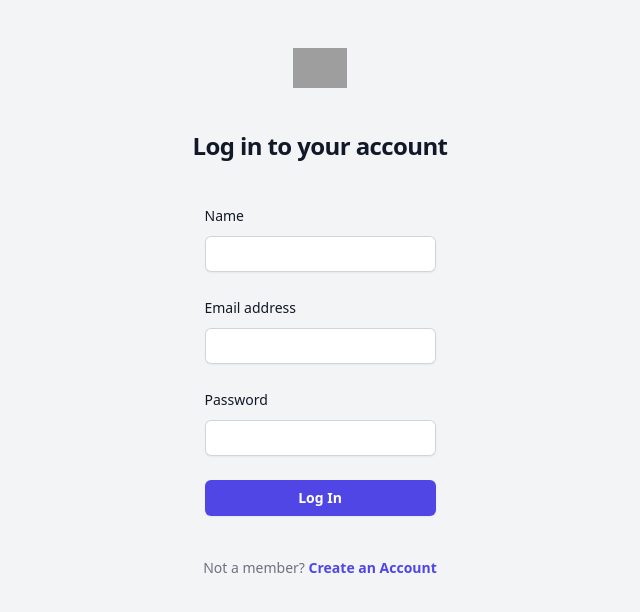
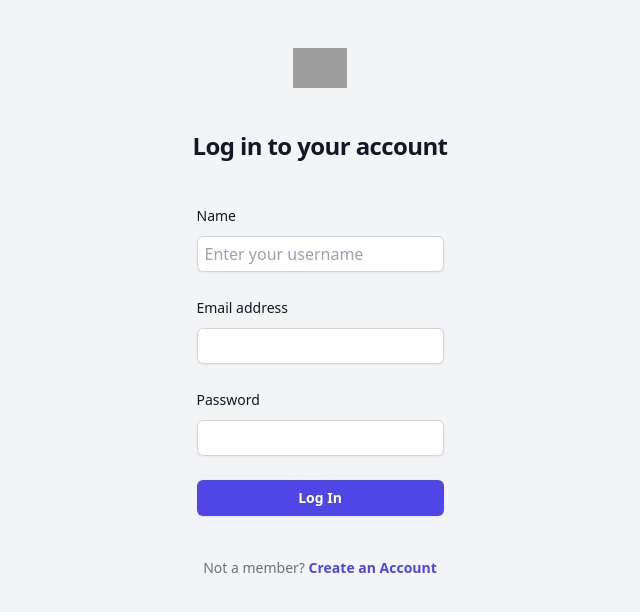
Before and after one commit to amreshpro/ecommerce-website, a React (Vite) app: page /login in a window 1280 px wide. Shown: the top 612 px of the page, without its empty margins (320-960 px from the left). Built offline with nearby package versions, Linux system fonts and the light colour scheme; grey boxes are pictures that could not be loaded.

Commit message:
improved login

```diff
--- a/src/app/components/Login.jsx
+++ b/src/app/components/Login.jsx
@@ -67,9 +67,10 @@ dispatch(userLoginDetailsForStore(user))
                       name="name"
                       type="text"
                       autoComplete="name"
+                      placeholder="Enter your username"
                       required
                       onChange={(e)=>{setUser({...user,name:e.target.value})}}
-                      className="block w-full rounded-md border-0 py-1.5 text-gray-900 shadow-sm ring-1 ring-inset ring-gray-300 placeholder:text-gray-400 focus:ring-2 focus:ring-inset focus:ring-indigo-600 sm:text-sm sm:leading-6"
+                      className="block w-full rounded-md border-0 py-1.5 px-2 text-gray-900 shadow-sm ring-1 ring-inset ring-gray-300 placeholder:text-gray-400 focus:ring-2 focus:ring-inset focus:ring-indigo-600 sm:text-sm sm:leading-6"
                     />
                   </div>
                 </div>
@@ -86,7 +87,7 @@ dispatch(userLoginDetailsForStore(user))
                       autoComplete="email"
                       required
                       onChange={(e)=>{setUser({...user,email:e.target.value})}}
-                      className="block w-full rounded-md border-0 py-1.5 text-gray-900 shadow-sm ring-1 ring-inset ring-gray-300 placeholder:text-gray-400 focus:ring-2 focus:ring-inset focus:ring-indigo-600 sm:text-sm sm:leading-6"
+                      className="block w-full rounded-md border-0 px-2 py-1.5 text-gray-900 shadow-sm ring-1 ring-inset ring-gray-300 placeholder:text-gray-400 focus:ring-2 focus:ring-inset focus:ring-indigo-600 sm:text-sm sm:leading-6"
                     />
                   </div>
                 </div>
@@ -110,7 +111,7 @@ dispatch(userLoginDetailsForStore(user))
                       autoComplete="current-password"
                       required
                       onChange={(e)=>{setUser({...user,password:e.target.value})}}
-                      className="block w-full rounded-md border-0 py-1.5 text-gray-900 shadow-sm ring-1 ring-inset ring-gray-300 placeholder:text-gray-400 focus:ring-2 focus:ring-inset focus:ring-indigo-600 sm:text-sm sm:leading-6"
+                      className="block w-full rounded-md border-0 px-2 py-1.5 text-gray-900 shadow-sm ring-1 ring-inset ring-gray-300 placeholder:text-gray-400 focus:ring-2 focus:ring-inset focus:ring-indigo-600 sm:text-sm sm:leading-6"
                     />
                   </div>
                 </div>
```
